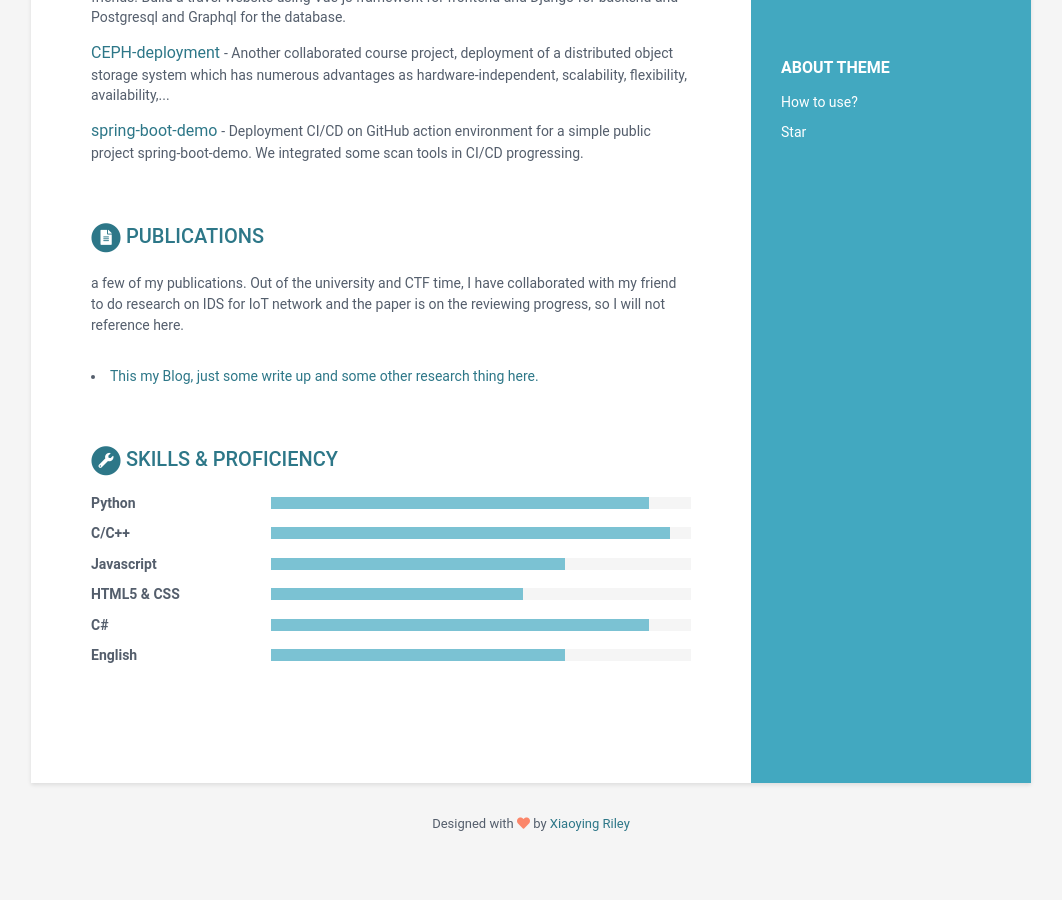
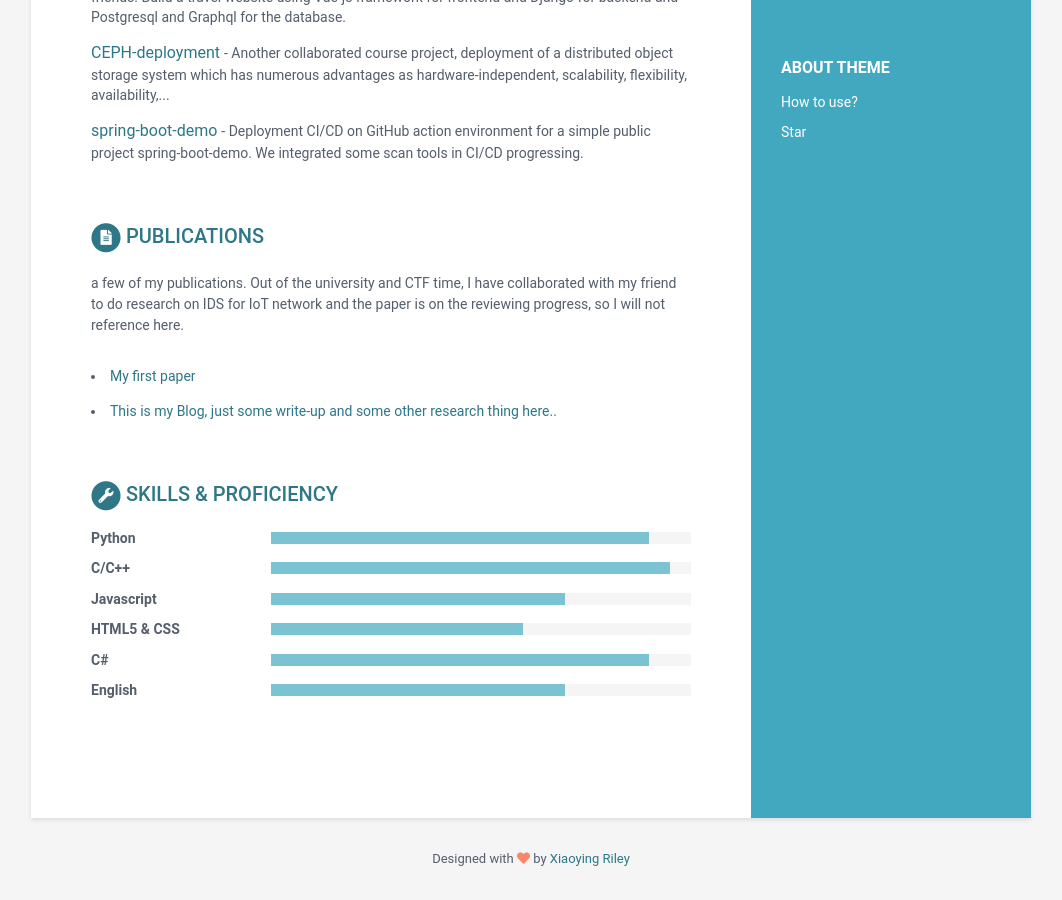
Before and after one commit to IxZZZ/CV, a Jekyll site: the page built from index.html, in a window 1280 px wide and 900 px high, scrolled down 1134 px. Shown: the whole window, without its empty margins (109-1171 px from the left). Built offline with Jekyll 4.4.1, drawn with Linux system fonts in a browser that asks for light colours; before the commit the page ends 1999 px from its top, so only the background shows below that.

Commit message:
upload update content

```diff
--- a/_data/data.yml
+++ b/_data/data.yml
@@ -116,8 +116,7 @@ publications:
         link: "#"
         authors:
         conference:
-    papers:
-      - title: This my Blog, just some write up and some other research thing here.
+      - title: This is my Blog, just some write-up and some other research thing here..
         link: "ixzzz.github.io/Blog"
         authors:
         conference:
```
